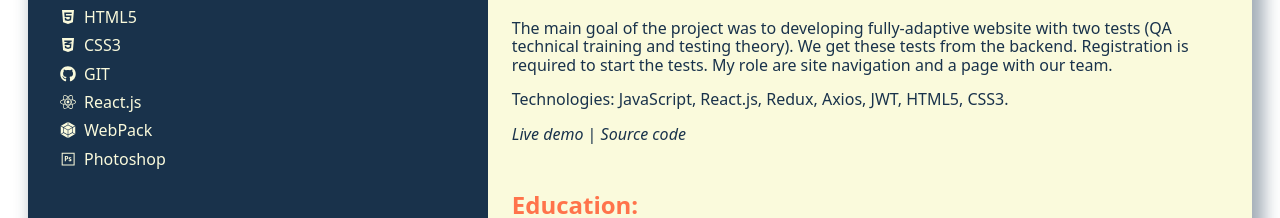
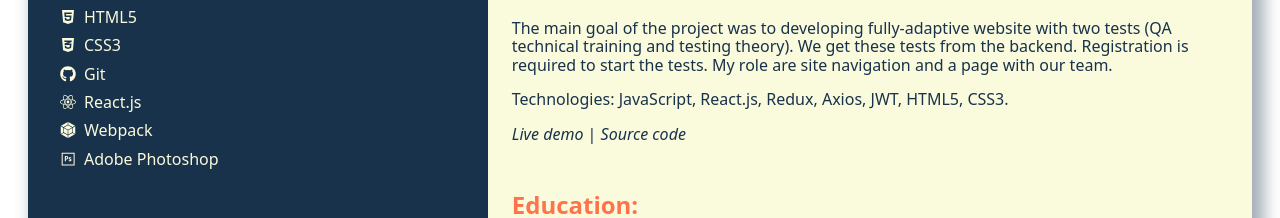
Before and after one commit to SerhiyStepanov/resume, a React (Create React App) app: page / in a window 1280 px wide. Shown: the part 1051-1269 px from the top of the page. Built offline with nearby package versions, Linux system fonts and the light colour scheme.

Commit message:
fix orthography

```diff
--- a/src/components/techSkills/TechSkills.js
+++ b/src/components/techSkills/TechSkills.js
@@ -33,7 +33,7 @@ export default function TechSkills() {
         <li className={s.listItem}>
           <div className={s.itemBox}>
             <FaGithub className={s.icon} />
-            <p className={s.text}>GIT</p>
+            <p className={s.text}>Git</p>
           </div>
         </li>
 
@@ -47,14 +47,14 @@ export default function TechSkills() {
         <li className={s.listItem}>
           <div className={s.itemBox}>
             <SiWebpack className={s.icon} />
-            <p className={s.text}>WebPack</p>
+            <p className={s.text}>Webpack</p>
           </div>
         </li>
 
         <li className={s.listItem}>
           <div className={s.itemBox}>
             <DiPhotoshop className={s.icon} />
-            <p className={s.text}>Photoshop</p>
+            <p className={s.text}>Adobe Photoshop</p>
           </div>
         </li>
       </ul>
```
